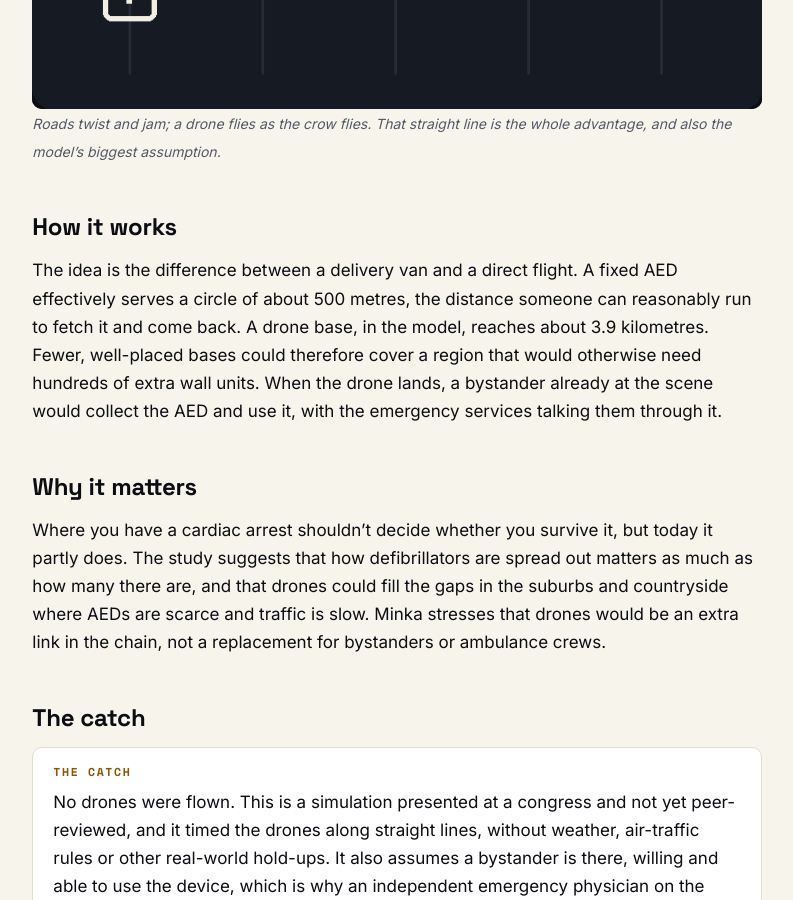
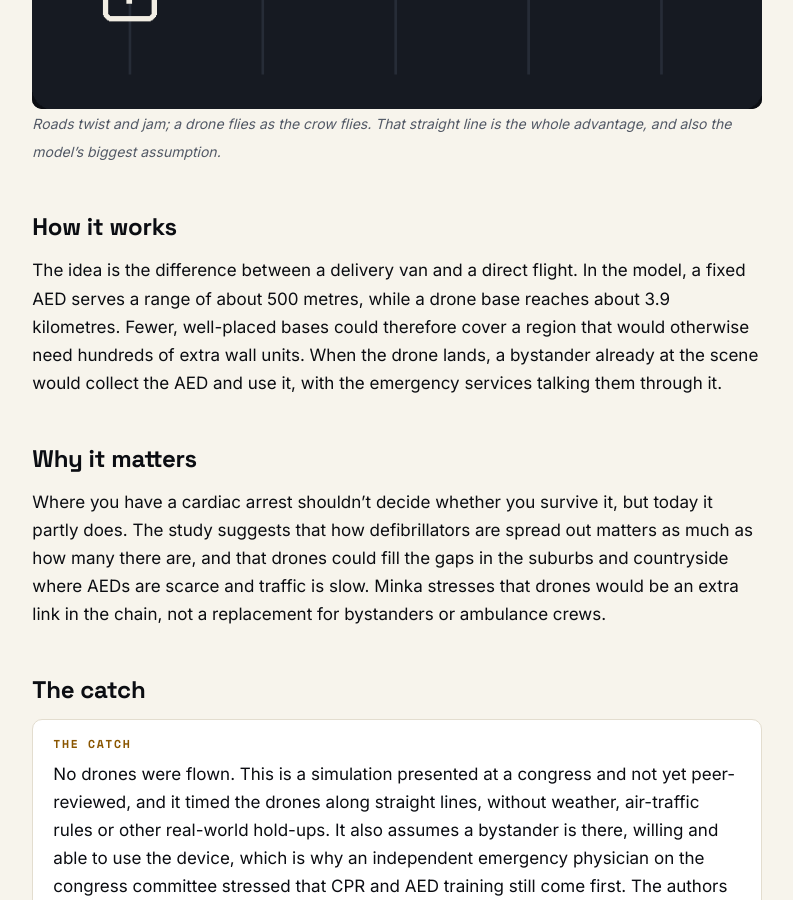
Before and after one commit to sadiqebrahim/lucidum, a Jekyll site: the page built from _posts/2026-09-26-drone-defibrillators.md, in a window 1280 px wide and 900 px high, scrolled down 1920 px. Shown: the whole window, without its empty margins (243-1036 px from the left). Built offline with Jekyll 4.4.1, drawn with Linux system fonts in a browser that asks for light colours.

Commit message:
drone article: stick to the source on range

```diff
--- a/_posts/2026-09-26-drone-defibrillators.md
+++ b/_posts/2026-09-26-drone-defibrillators.md
@@ -34,7 +34,7 @@ Drones changed the picture. In the hybrid set-up, the average time to get an AED
 
 ## How it works
 
-The idea is the difference between a delivery van and a direct flight. A fixed AED effectively serves a circle of about 500 metres, the distance someone can reasonably run to fetch it and come back. A drone base, in the model, reaches about 3.9 kilometres. Fewer, well-placed bases could therefore cover a region that would otherwise need hundreds of extra wall units. When the drone lands, a bystander already at the scene would collect the AED and use it, with the emergency services talking them through it.
+The idea is the difference between a delivery van and a direct flight. In the model, a fixed AED serves a range of about 500 metres, while a drone base reaches about 3.9 kilometres. Fewer, well-placed bases could therefore cover a region that would otherwise need hundreds of extra wall units. When the drone lands, a bystander already at the scene would collect the AED and use it, with the emergency services talking them through it.
 
 ## Why it matters
 
```
